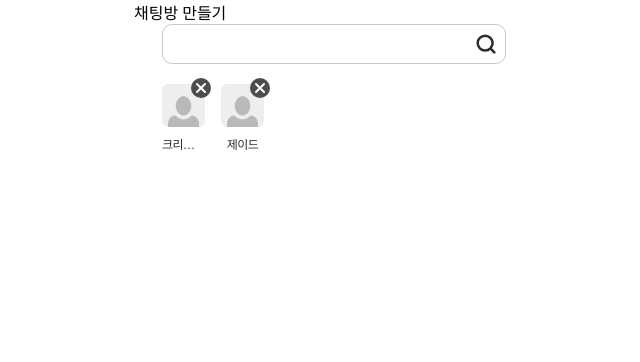
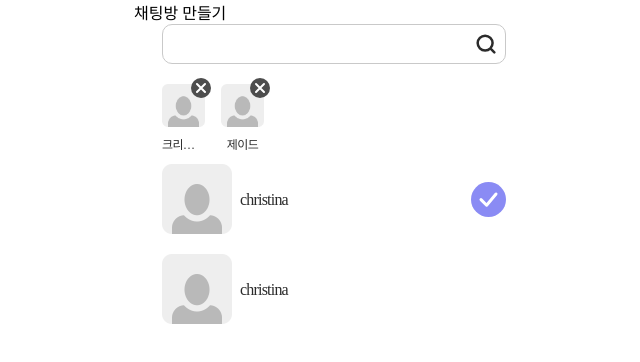
Before and after one commit to ERB-2023/downtalk, a Next.js app in the folder apps/front/: page /create in a window 1280 px wide. Shown: the top 362 px of the page, without its empty margins (306-946 px from the left). Built offline with nearby package versions, Linux system fonts and the light colour scheme; no server answers.

Commit message:
feat: 멤버 로우 컴포넌트 생성

```diff
--- a/apps/front/src/components/Chat/Create/index.tsx
+++ b/apps/front/src/components/Chat/Create/index.tsx
@@ -1,4 +1,5 @@
 import MemberIcon from "components/Common/MemberIcon";
+import MemberRow from "components/Common/MemberRow";
 import SearchBar from "components/Common/SearchBar";
 import styles from "./index.module.scss";
 
@@ -13,6 +14,8 @@ function Create() {
           <MemberIcon name="제이드" />
         </div>
       </div>
+      <MemberRow name="christina" checked />
+      <MemberRow name="christina" />
     </div>
   );
 }
--- /dev/null
+++ b/apps/front/src/components/Common/MemberRow/index.module.scss
@@ -0,0 +1,23 @@
+.container {
+  display: flex;
+  align-items: center;
+  padding: 10px 28px;
+  background-color: #ffffff;
+
+  &:hover {
+    background-color: #f8f8f8;
+  }
+
+  .profile {
+    margin-right: 8px;
+  }
+
+  .name {
+    font-weight: 500;
+    font-size: 16px;
+    line-height: 23px;
+    letter-spacing: -0.05em;
+    color: #2b2b2b;
+    flex-grow: 1;
+  }
+}
--- /dev/null
+++ b/apps/front/src/components/Common/MemberRow/index.tsx
@@ -0,0 +1,33 @@
+import Image from "next/image";
+import styles from "./index.module.scss";
+
+interface MemberRowProps {
+  checked?: boolean;
+  name: string;
+  profile?: string; // 추후에 옵셔널 빼야함
+}
+function MemberRow({ checked = false, name }: MemberRowProps) {
+  return (
+    <div className={styles.container}>
+      <Image
+        className={styles.profile}
+        src="/images/default-profile.png"
+        width={70}
+        height={70}
+        alt="profile"
+      />
+      <p className={styles.name}>{name}</p>
+      {checked && (
+        <Image
+          className={styles.check}
+          src="/images/icon-check.svg"
+          width={35}
+          height={35}
+          alt="delete"
+        />
+      )}
+    </div>
+  );
+}
+
+export default MemberRow;
```
Also changed, not shown: apps/front/public/images/icon-check.svg (added).
